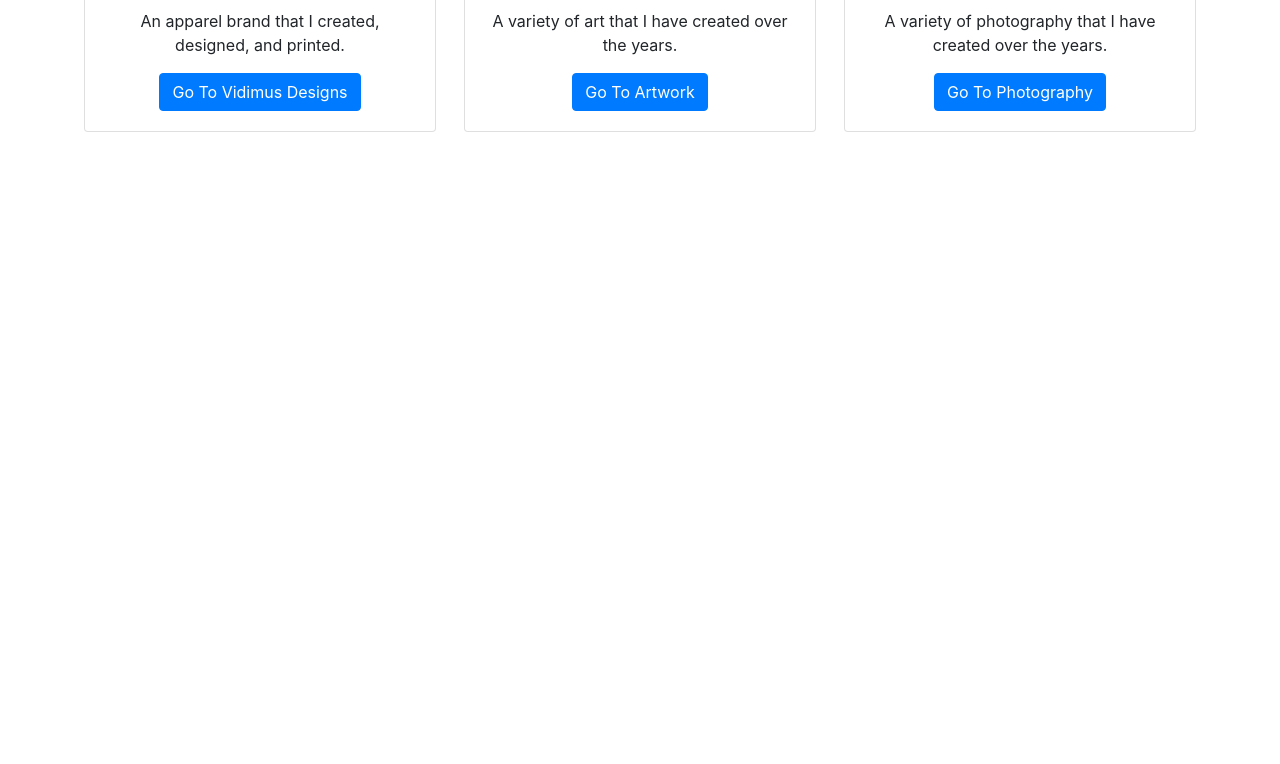
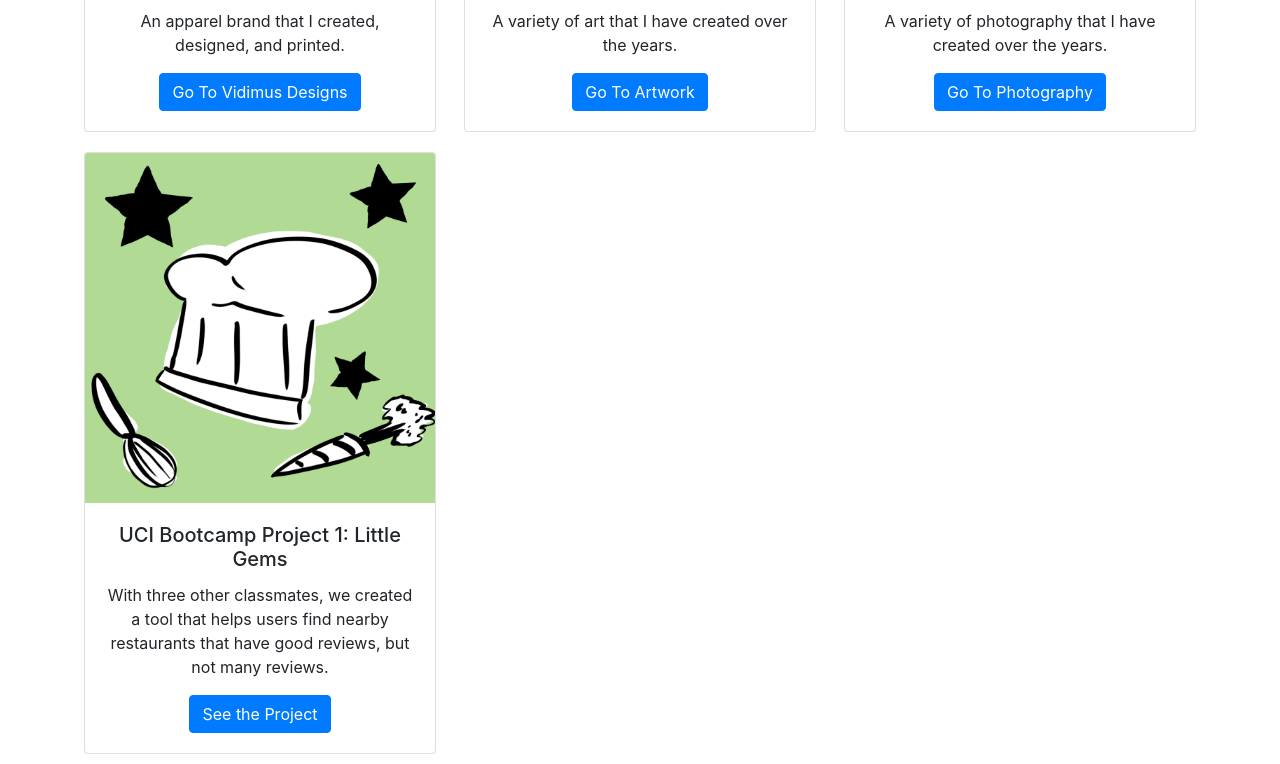
Before and after one commit to usrs/ResponsivePortfolio, a plain HTML site: page Portfolio.html in a window 1280 px wide. Shown: the part 1209-1973 px from the top of the page. Before the commit the page ends 1351 px from the top, so only its background shows below. Drawn offline with nearby package versions, Linux system fonts and the light colour scheme.

Commit message:
added assets folder with some images, added card for project 1

```diff
--- a/Portfolio.html
+++ b/Portfolio.html
@@ -48,7 +48,7 @@
 <body>
   <div class="container">
     <div class="row">
-      <img class="container-fluid" src="https://i.imgur.com/0KrW4QQ.jpg" alt="Nathan's Portrait">
+      <img class="container-fluid" src="./assets/0KrW4QQ.jpg" alt="Nathan's Portrait">
     </div>
 
     <div class="row">
@@ -91,6 +91,20 @@
           </div>
         </div>
       </div>
+
+      <div class="col-sm-4 box">
+        <div class="card text-center mx-auto" style="width: 22rem;">
+          <img src="./assets/placeholder_Green_1000px.png" class="card-img-top" alt="...">
+          <div class="card-body">
+            <h5 class="card-title">UCI Bootcamp Project 1: Little Gems</h5>
+            <p class="card-text">With three other classmates, we created a tool that helps users find nearby restaurants that
+              have good reviews, but not many reviews.
+            </p>
+            <a href="https://erikapaige.github.io/LittleGems/" target="_blank" class="btn btn-primary">See the Project</a>
+          </div>
+        </div>
+      </div>
+
     </div>
 
   </div>
```
Also changed, not shown: assets/little_gems_1000x500.png (added), assets/placeholder_Green_1000px.png (added), 3 other files.
